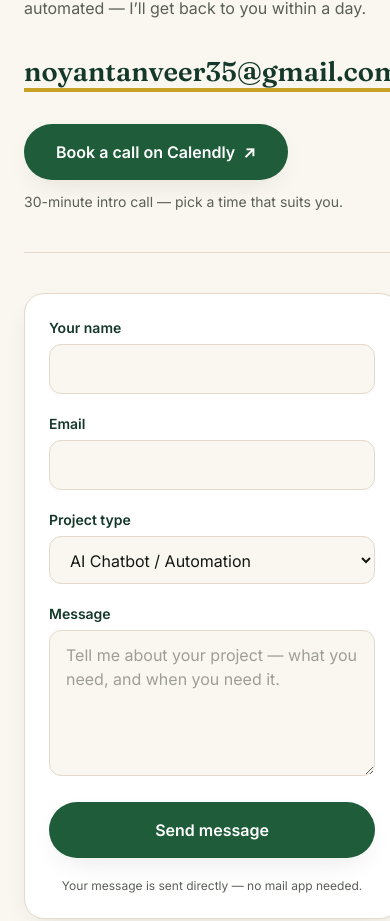
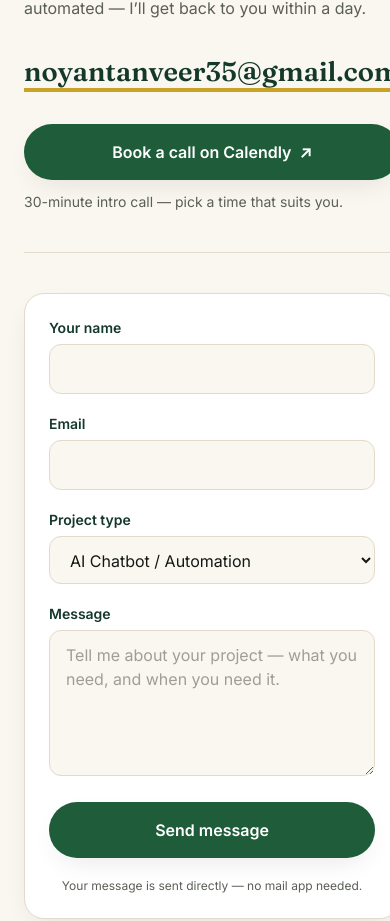
Before and after one commit to FindNoyan/noyan-portfolio, a React (Vite) app: page / in a window 390 px wide. Shown: the part 5960-6881 px from the top of the page. Built offline with nearby package versions, Linux system fonts and the light colour scheme.

Commit message:
Contact: Calendly pill full-width on mobile (matches mobile mockup)

```diff
--- a/src/components/Contact.jsx
+++ b/src/components/Contact.jsx
@@ -135,7 +135,7 @@ export default function Contact() {
               href={contact.calendly.href}
               target="_blank"
               rel="noreferrer"
-              className="inline-flex items-center gap-2 rounded-full bg-emerald px-8 py-4 text-base font-semibold text-white shadow-card transition-all duration-300 hover:-translate-y-0.5 hover:shadow-[0_18px_44px_-12px_rgba(201,162,39,0.65)] focus-ring"
+              className="flex w-full items-center justify-center gap-2 rounded-full bg-emerald px-8 py-4 text-base font-semibold text-white shadow-card transition-all duration-300 hover:-translate-y-0.5 hover:shadow-[0_18px_44px_-12px_rgba(201,162,39,0.65)] focus-ring sm:inline-flex sm:w-auto"
             >
               {contact.calendly.label}
               <span aria-hidden="true">&#8599;</span>
```
